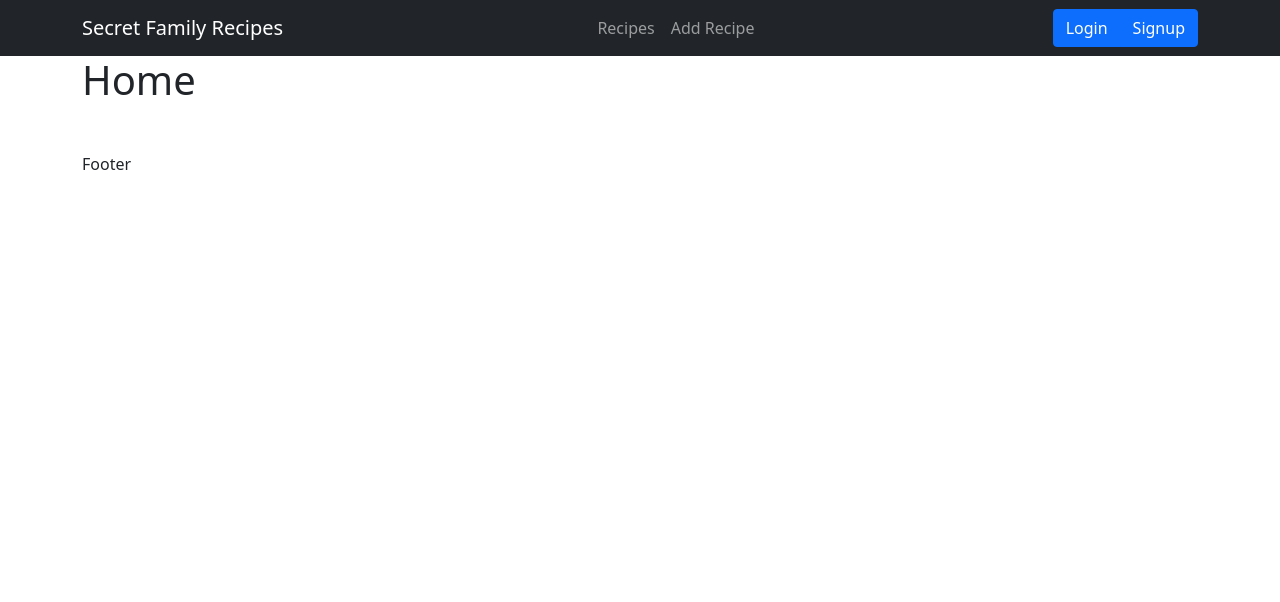
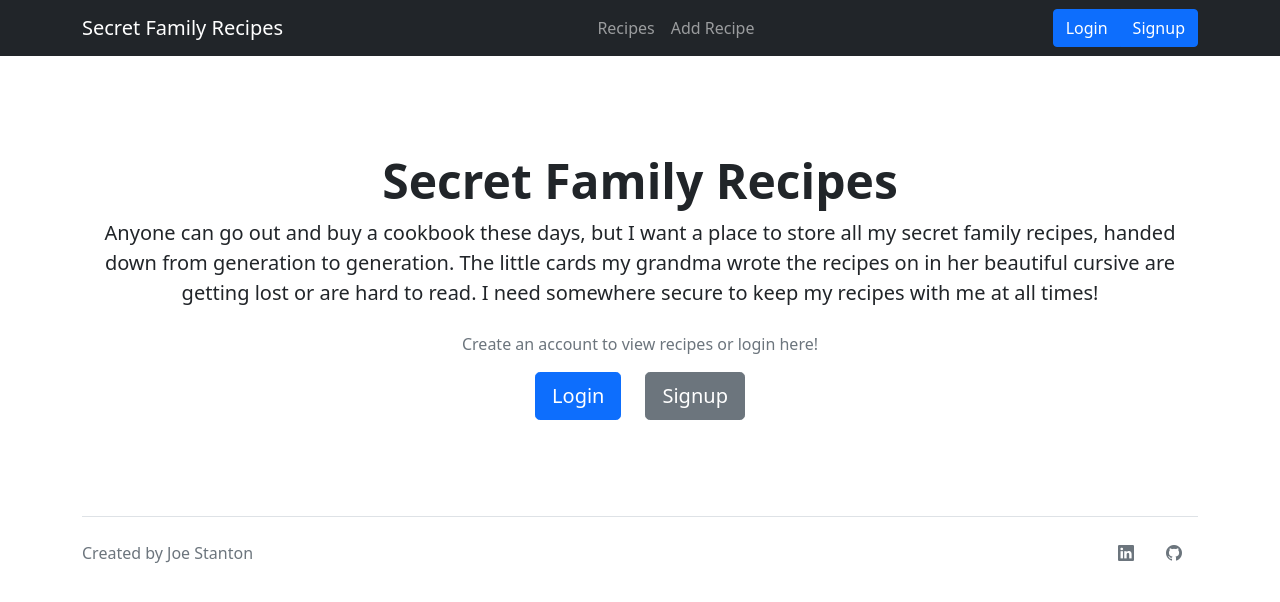
Before and after one commit to joeys1122/secret-family-recipes-front-end, a React (Create React App) app: page / in a window 1280 px wide. Shown: the top 602 px of the page. Built offline with nearby package versions, Linux system fonts and the light colour scheme.

Commit message:
fixed home and footer

```diff
--- a/package.json
+++ b/package.json
@@ -8,6 +8,7 @@
     "@testing-library/user-event": "^13.5.0",
     "axios": "^0.26.1",
     "bootstrap": "^5.1.3",
+    "bootstrap-icons": "^1.8.3",
     "react": "^17.0.2",
     "react-bootstrap": "^2.4.0",
     "react-dom": "^17.0.2",
--- a/src/App.js
+++ b/src/App.js
@@ -12,7 +12,7 @@ import AddRecipe from './components/AddRecipe';
 
 import PrivateRoute from './components/PrivateRoute';
 
-import { Navbar, Nav, Container, Col, Row, Button, ButtonGroup } from 'react-bootstrap';
+import { Navbar, Nav, Container, Col, Button, ButtonGroup } from 'react-bootstrap';
 
 function App() {
   return(
@@ -65,14 +65,22 @@ function App() {
         <Route exact path='/' element={<Home/>}/>
       </Routes>
 
-      <footer>
-        <Container className='mt-5'>
-          <Row>
-            <Col sm={8}>Footer</Col>
-            <Col sm={4}></Col>
-          </Row>
-        </Container>
-      </footer>
+      <Container>
+        <footer className="d-flex justify-content-between align-items-center py-3 my-4 border-top">
+          <Col>
+            <span className="text-muted">Created by Joe Stanton</span>
+          </Col>
+          <Nav className="col-md-4 justify-content-end d-flex">
+            <Nav.Link href="https://www.linkedin.com/in/joseph-c-stanton/" target="_blank">
+              <i class="bi bi-linkedin text-muted"/>
+            </Nav.Link>
+            <Nav.Link href="https://github.com/joeys1122" target="_blank">
+              <i class="bi bi-github text-muted"/>
+            </Nav.Link>
+          </Nav>
+        </footer>
+      </Container>
+
     </div>
   )
 }
--- a/src/components/Home.js
+++ b/src/components/Home.js
@@ -1,10 +1,21 @@
 import React from "react";
-import { Container } from "react-bootstrap";
+import { Container, Col, Button } from "react-bootstrap";
 
 function Home() {
   return(
-    <Container>
-      <h1>Home</h1>
+    <Container className="px-4 py-5 my-5 text-center">
+      <h1 className="display-5 fw-bold">Secret Family Recipes</h1>
+      <Col className="mx-auto">
+        <p className="lead mb-4">
+          Anyone can go out and buy a cookbook these days, but I want a place to store all my secret family recipes, handed down from generation to generation.
+          The little cards my grandma wrote the recipes on in her beautiful cursive are getting lost or are hard to read. I need somewhere secure to keep my recipes with me at all times!
+        </p>
+        <p className="text-muted">Create an account to view recipes or login here!</p>
+        <div>
+          <Button className="me-4" size="lg" href='/login'>Login</Button>
+          <Button size="lg" variant="secondary" href='/signup'>Signup</Button>
+        </div>
+      </Col>
     </Container>
   )
 }
--- a/src/index.js
+++ b/src/index.js
@@ -5,6 +5,7 @@ import App from './App';
 import { BrowserRouter } from 'react-router-dom';
 
 import './styles/index.scss'
+import 'bootstrap-icons/font/bootstrap-icons.css';
 
 ReactDOM.render(
   <React.StrictMode>
```
Also changed, not shown: 1 other file (tests, documents, lock files or other folders).
